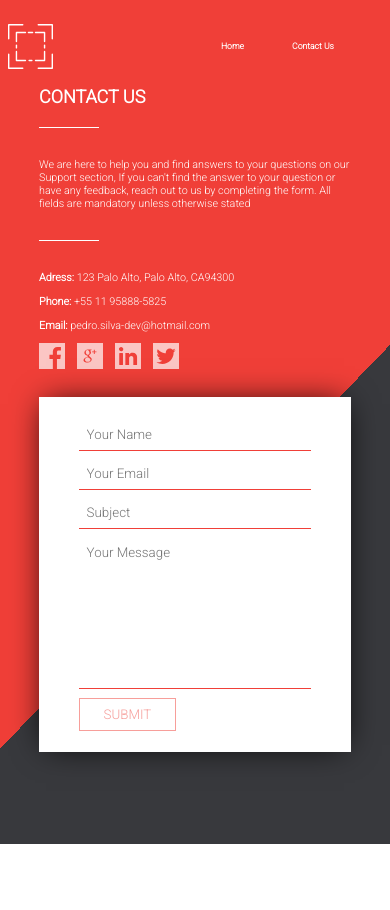
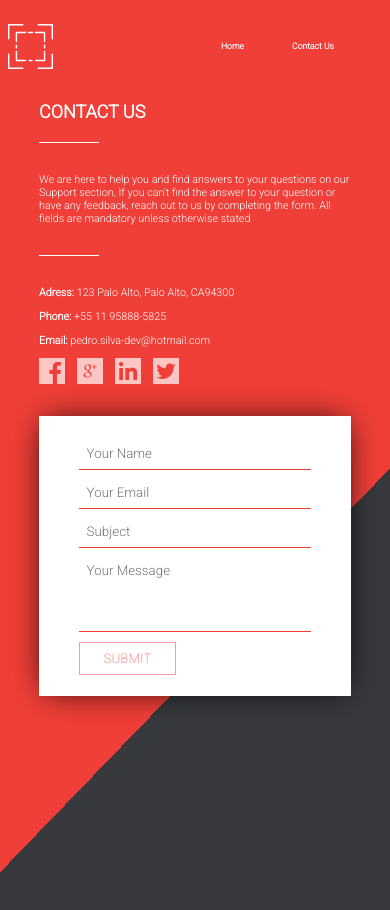
Before and after one commit to PedroSilvaG3FT/much-more-ui, an Angular app: page /contact in a window 390 px wide. Shown: the top 910 px of the page. Before the commit the page ends 844 px from the top, so only its background shows below. Built offline with nearby package versions, Linux system fonts and the light colour scheme.

Commit message:
Responsividade tela de contato para dispositivos moble

```diff
--- a/src/app/layout/header/header.component.html
+++ b/src/app/layout/header/header.component.html
@@ -1,4 +1,4 @@
-<div class="header-container">
+<div class="header-container bg-header">
 	<div class="header-content">
 		<img src="assets/images/logo.svg" class="logo-header" />
 
--- a/src/app/layout/header/header.component.scss
+++ b/src/app/layout/header/header.component.scss
@@ -43,6 +43,9 @@
 }
 
 @media only screen and (max-width: 768px) {
+    .bg-header {
+        background: $color-primary;
+    }
     .header-container {
         width: 100%;
         padding: 0%;
@@ -54,3 +57,9 @@
         }
     }
 }
+
+@media only screen and (max-width: 360px) {
+    .bg-header {
+        background: $color-primary;
+    }
+}
--- a/src/app/pages/contact/contact.component.html
+++ b/src/app/pages/contact/contact.component.html
@@ -79,7 +79,7 @@
 
 				<div class="form-group">
 					<textarea
-						rows="9"
+						rows="4"
 						required
 						name="message"
 						class="form-control"
--- a/src/app/pages/contact/contact.component.scss
+++ b/src/app/pages/contact/contact.component.scss
@@ -60,6 +60,9 @@
 @media only screen and (max-width: 768px) {
 	.contact-container {
 		background: $bg-mult-color-horizontal;
+		padding-top: calc(#{$header-height} + 30px);
+		height: 110vh;
+
 		.contact-content {
 			display: grid !important;
             grid-template-rows: 40% 50%;
@@ -69,3 +72,11 @@
 		}
 	}
 }
+
+@media only screen and (max-width: 360px) {
+	.contact-container {
+		background: $bg-mult-color-horizontal;
+		padding-top: calc(#{$header-height} + 30px);
+		height: 110vh;
+	}
+}
--- a/src/environments/environment.prod.ts
+++ b/src/environments/environment.prod.ts
@@ -1,3 +1,4 @@
 export const environment = {
-  production: true
+  production: true,
+  CONTACT_KEY: '@ContactList',
 };
--- a/src/environments/environment.ts
+++ b/src/environments/environment.ts
@@ -1,17 +1,4 @@
-// This file can be replaced during build by using the `fileReplacements` array.
-// `ng build --prod` replaces `environment.ts` with `environment.prod.ts`.
-// The list of file replacements can be found in `angular.json`.
-
 export const environment = {
   production: false,
-  CONTACT_KEY: '',
+  CONTACT_KEY: '@ContactList',
 };
-
-/*
- * For easier debugging in development mode, you can import the following file
- * to ignore zone related error stack frames such as `zone.run`, `zoneDelegate.invokeTask`.
- *
- * This import should be commented out in production mode because it will have a negative impact
- * on performance if an error is thrown.
- */
-// import 'zone.js/dist/zone-error';  // Included with Angular CLI.
```
Also changed, not shown: 1 other file (tests, documents, lock files or other folders).
